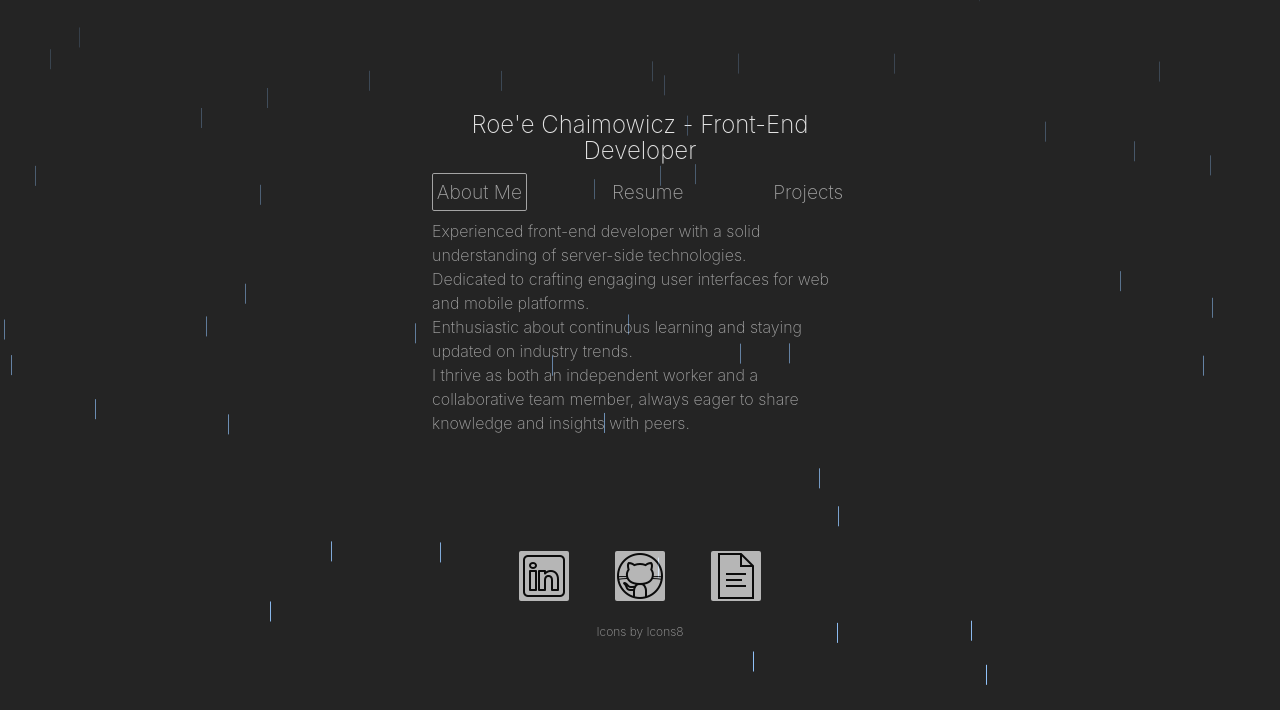
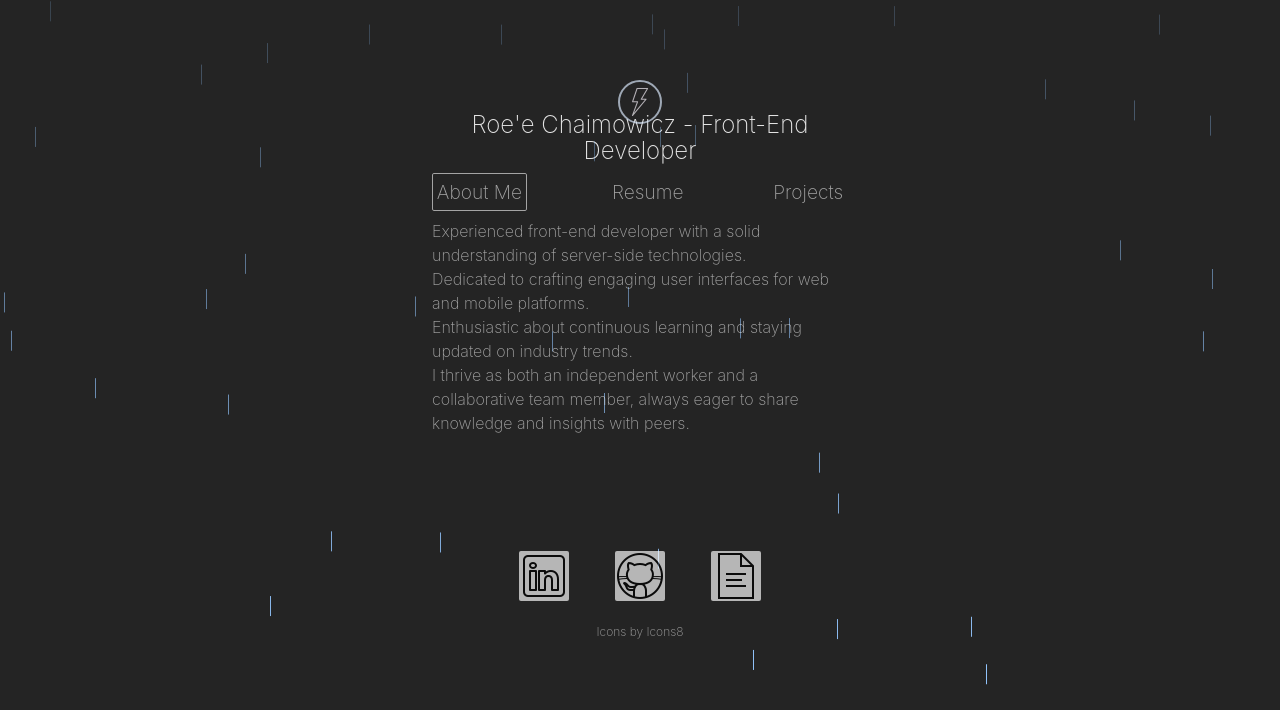
Before and after one commit to roeechaimo/fe_resume, a React (Vite) app: page / in a window 1280 px wide. Shown: the top 710 px of the page. Built offline with nearby package versions, Linux system fonts and the light colour scheme; no server answers.

Commit message:
add lightning button

```diff
--- a/src/components/app-background/lightning-bolt/index.tsx
+++ b/src/components/app-background/lightning-bolt/index.tsx
@@ -5,6 +5,7 @@ type LightningBoltProps = {
   height: number;
   color: string;
   className?: React.ComponentProps<'div'>['className'];
+  onClick?: () => void;
 };
 
 const LightningBolt = ({
@@ -12,9 +13,13 @@ const LightningBolt = ({
   height,
   color,
   className,
+  onClick,
 }: LightningBoltProps) => {
   return (
-    <Box className={className}>
+    <Box
+      className={className}
+      onClick={onClick}
+    >
       <svg
         fill={color}
         height={height}
--- a/src/components/app-background/rain/index.tsx
+++ b/src/components/app-background/rain/index.tsx
@@ -37,7 +37,7 @@ const Rain = () => {
         key={i}
         className='drop absolute w-px h-5 bg-blue-300 top-5'
         style={dropStyle}
-        initial={{ opacity: 0, y: -220 }}
+        initial={{ opacity: 0, y: -280 }}
         animate={{ opacity: 1, y: '70vh' }}
         transition={{
           duration,
--- a/src/components/box/index.tsx
+++ b/src/components/box/index.tsx
@@ -2,13 +2,15 @@ type BoxProps = {
   children: React.ReactNode;
   className?: React.ComponentProps<'div'>['className'];
   style?: React.CSSProperties;
+  onClick?: () => void;
 };
 
-function Box({ style, children, className }: BoxProps) {
+function Box({ style, children, className, onClick }: BoxProps) {
   return (
     <div
       style={style}
       className={className}
+      onClick={onClick}
     >
       {children}
     </div>
--- /dev/null
+++ b/src/components/button/lightning/index.tsx
@@ -0,0 +1,41 @@
+import { useStore } from '../../../store';
+import LightningBolt from '../../app-background/lightning-bolt';
+import Box from '../../box';
+import { LIGHTNING_TIMEOUT } from '../../nav/constants';
+import AppTooltip from '../../tooltip';
+
+type LightningButtonProps = {
+  text: string;
+  className?: React.ComponentProps<'div'>['className'];
+};
+
+function LightningButton({ className, text }: LightningButtonProps) {
+  const { setIsLightning } = useStore((state) => state);
+
+  const toggleLigtning = () => {
+    setIsLightning(true);
+
+    setTimeout(() => {
+      setIsLightning(false);
+    }, LIGHTNING_TIMEOUT);
+  };
+
+  return (
+    <Box className={`${className}`}>
+      <AppTooltip
+        id={text}
+        text={text}
+      >
+        <LightningBolt
+          width={40}
+          height={40}
+          color='#ffffff'
+          className='border-2 border-blue-100 rounded-full hover:cursor-pointer'
+          onClick={toggleLigtning}
+        />
+      </AppTooltip>
+    </Box>
+  );
+}
+
+export default LightningButton;
--- a/src/components/layout/index.tsx
+++ b/src/components/layout/index.tsx
@@ -4,6 +4,7 @@ import Lightning from '../app-background/lightning';
 import Rain from '../app-background/rain';
 import AppTitle from '../app-title';
 import Box from '../box';
+import LightningButton from '../button/lightning';
 import Footer from '../footer';
 import AppNavItems from '../nav';
 import { NAV_ITEM_TO_PAGE } from '../nav/constants';
@@ -18,6 +19,18 @@ function Layout() {
       <Lightning />
 
       <Rain />
+
+      <motion.div
+        key='lightningButton'
+        initial={{ opacity: 0 }}
+        animate={{ opacity: 1 }}
+        transition={{ duration: 3, delay: 4 }}
+      >
+        <LightningButton
+          className='absolute top-20 right-0 left-0 flex justify-center'
+          text='Toggle lightning!'
+        />
+      </motion.div>
 
       <AppTitle text="Roe'e Chaimowicz - Front-End Developer" />
 
```
